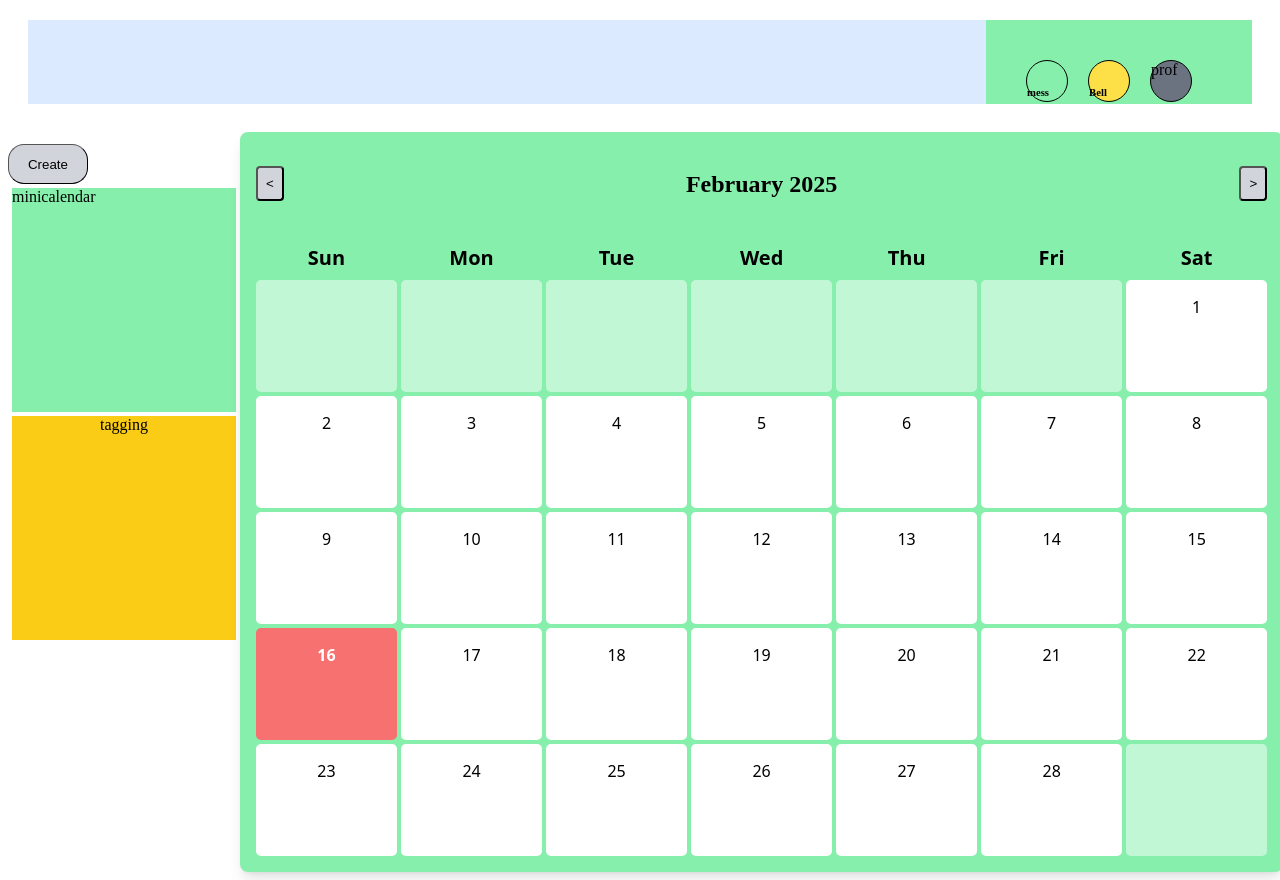
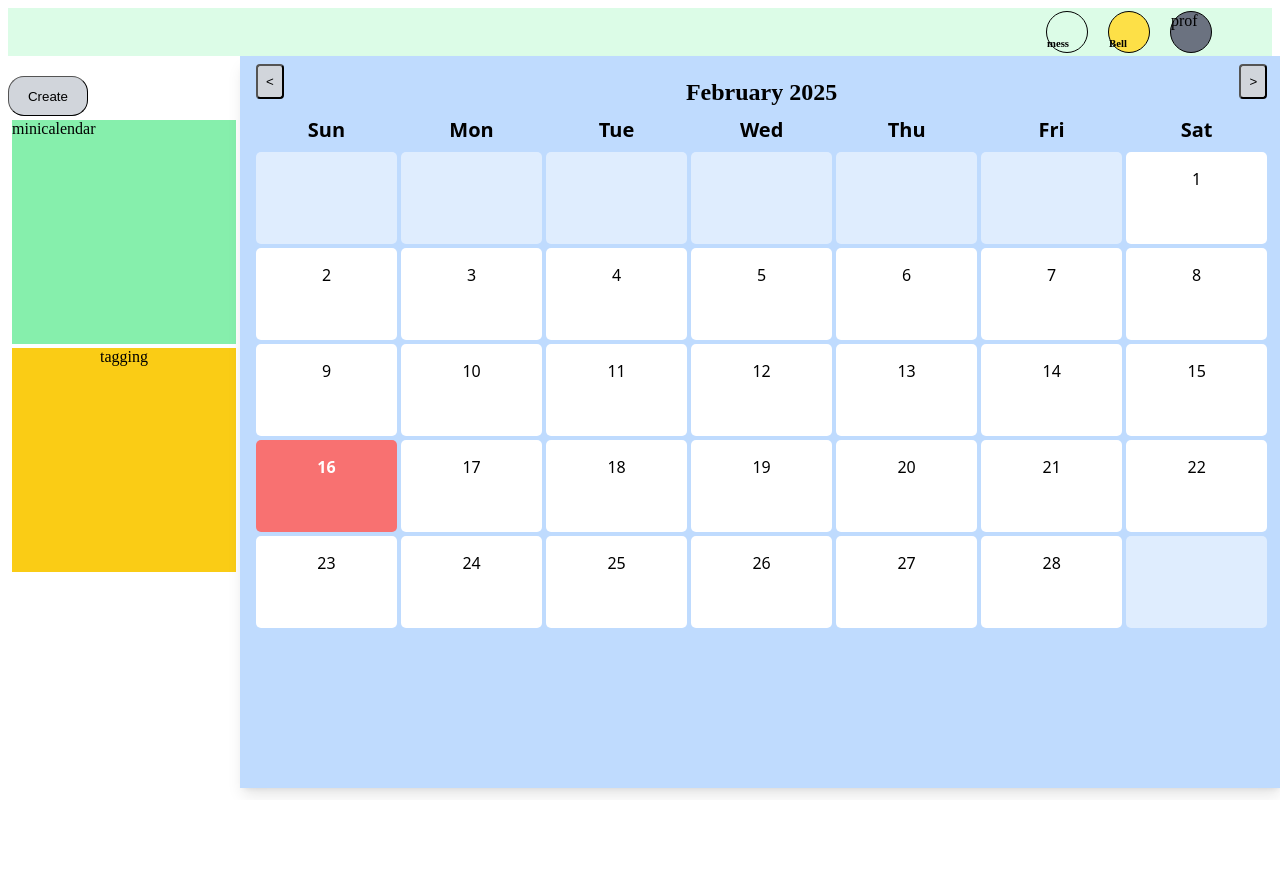
Before and after one commit to LyraeNgo/Teamnckh, a React (Vite) app: page /MainPage in a window 1280 px wide. After the commit the page ends 800 px from the top, so only its background shows below. Built offline with nearby package versions, Linux system fonts and the light colour scheme.

Commit message:
update calendar.jsx  and Header layout

```diff
--- a/src/components/MyCalendar/Calendar.jsx
+++ b/src/components/MyCalendar/Calendar.jsx
@@ -83,11 +83,11 @@ const Calendar = () => {
   }
   // SHOW
   return (
-    <div className="max-w-[80%] mt-2 min-w-[80%] p-4 bg-green-300 shadow-lg rounded-lg">
+    <div className="w-[100%] h-[89.5vh] my-0 min-w-[80%] p-4 pt-0 bg-blue-200 shadow-lg scr">
       {/* Header: Month Navigation */}
-      <div className="flex justify-between items-center mb-4">
+      <div className="flex justify-between items-center mb-0">
         <button onClick={goToPrevMonth} className="p-2 bg-gray-300 rounded">&lt;</button>
-        <h2 className="text-2xl font-bold">{currentDate.format("MMMM YYYY")}</h2>
+        <h2 className="text-2xl font-bold mb-0">{currentDate.format("MMMM YYYY")}</h2>
         <button onClick={goToNextMonth} className="p-2 bg-gray-300 rounded">&gt;</button>
       </div>
 
@@ -99,7 +99,7 @@ const Calendar = () => {
       </div>
 
       {/* Calendar Grid */}
-      <div className="grid grid-cols-7 gap-1 font-sans">
+      <div className="grid grid-cols-7 auto-rows-fr gap-1 font-sans">
         {days.map((day, index) => {
           const dateKey = day ? currentDate.date(day).format("YYYY-MM-DD") : null;
           const isToday = dateKey === today.format("YYYY-MM-DD");
@@ -108,8 +108,8 @@ const Calendar = () => {
             <div
               key={index}
               onClick={() => handleClickedDate(day)}
-              className={`p-4 text-center rounded-[5px] h-20 cursor-pointer
-                ${day ? (isToday ? "bg-red-400 text-white font-bold" : "bg-white hover:bg-blue-200") : "bg-white bg-opacity-50"}
+              className={`p-4 text-center rounded-[5px] min-h-[60px] cursor-pointer
+                ${day ? (isToday ? "bg-red-400 text-white font-bold" : "bg-white hover:bg-blue-300 hover:bg-opacity-30") : "bg-white bg-opacity-50"}
               `}
             >
               {day}
--- a/src/components/MyCalendar/Header/Header.jsx
+++ b/src/components/MyCalendar/Header/Header.jsx
@@ -4,7 +4,7 @@ import RightSide from './RightSide'
 
 const Header = () => {
   return (
-    <div className='heading flex justify-between items-center bg-blue-100  m-5'>
+    <div className='heading flex justify-between items-center h-[6vh] bg-green-100  m-0 '>
       <LeftSide></LeftSide>
       <RightSide></RightSide>
     </div>
--- a/src/components/MyCalendar/Header/RightSide.jsx
+++ b/src/components/MyCalendar/Header/RightSide.jsx
@@ -3,7 +3,7 @@ import React from 'react'
 
 const RightSide = () => {
   return (
-    <div className='RightSide-container flex flex-row-reverse p-10  bg-green-300 max-h-1' >
+    <div className='RightSide-container flex flex-row-reverse p-10  ' >
       <div className="profile w-10 h-10 bg-gray-500 border border-black border-solid rounded-[50px] mr-5 ">
         prof
       </div>
--- a/src/main.jsx
+++ b/src/main.jsx
@@ -7,7 +7,5 @@ createRoot(document.getElementById('root')).render(
   <>
     <App></App>
 
-
-
   </>
 )
```
